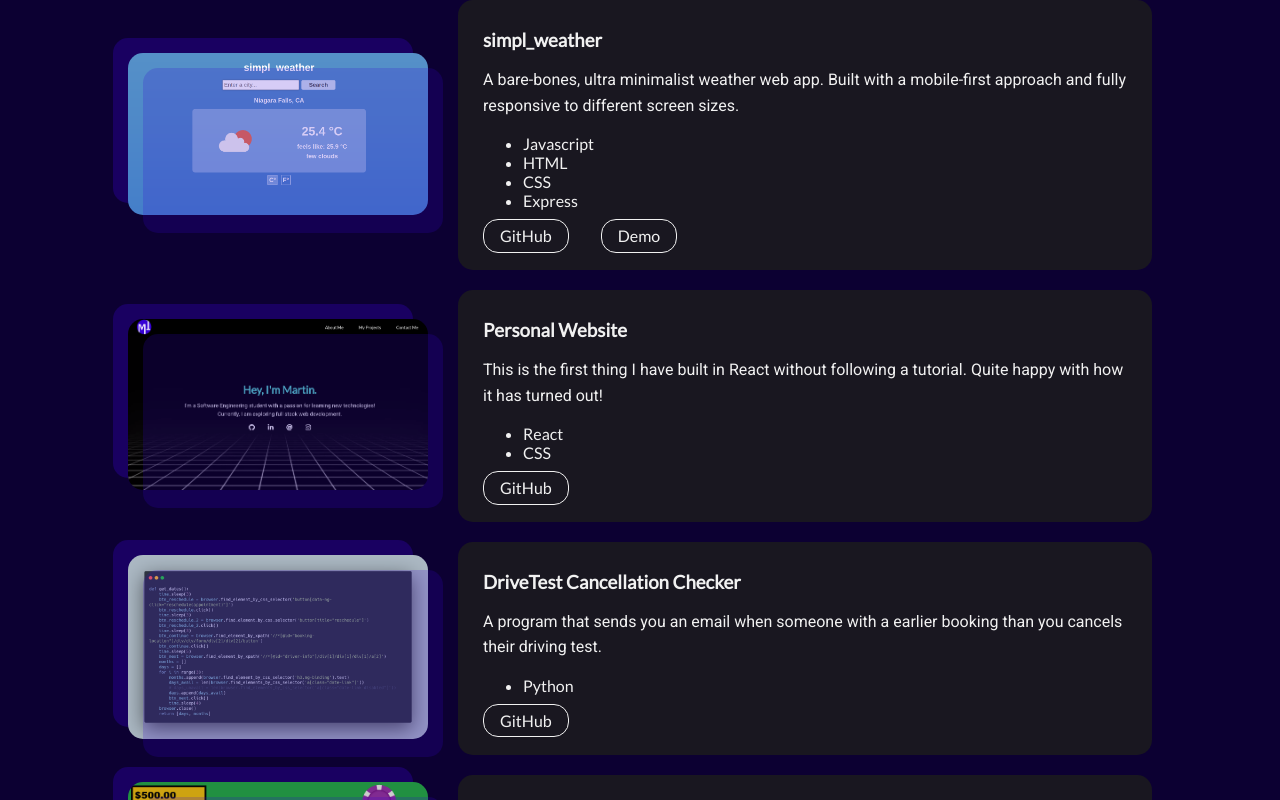
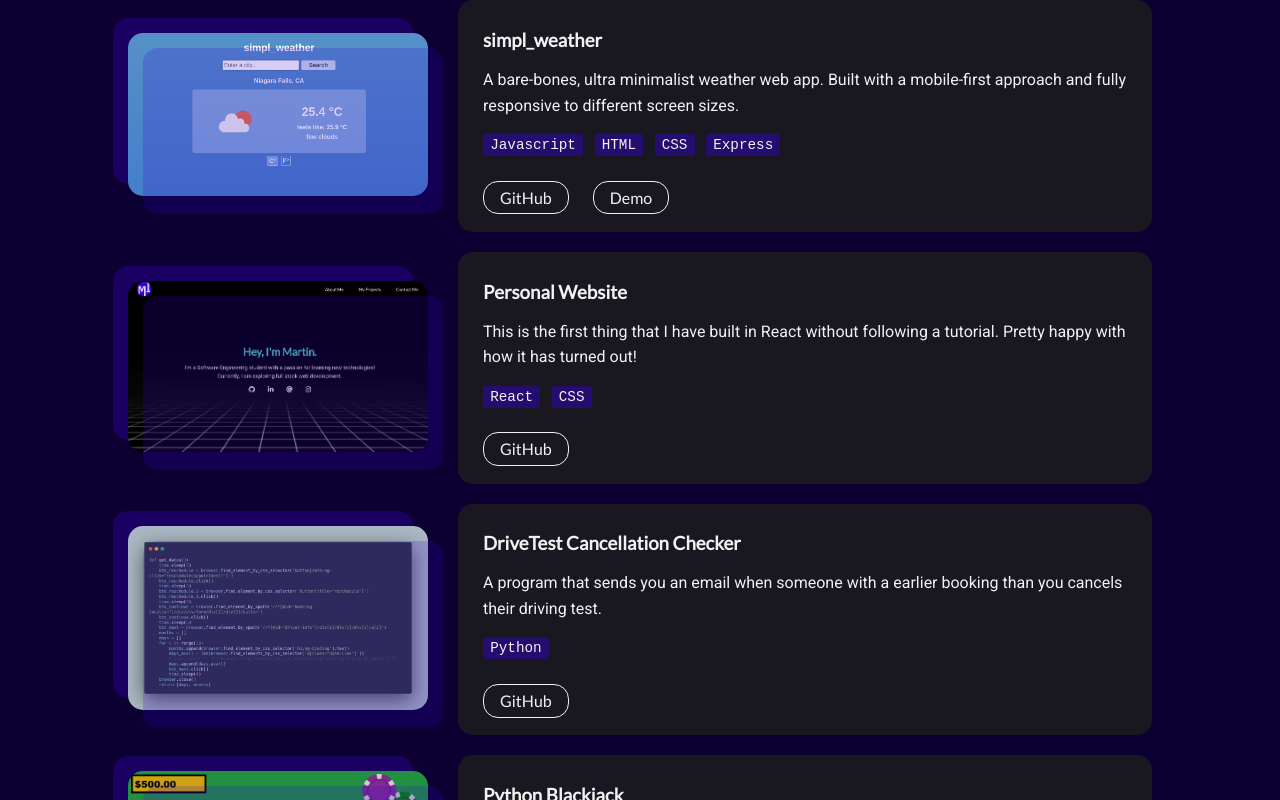
Before and after one commit to martinivnv/personal-site, a React (Create React App) app: page / in a window 1280 px wide. Shown: the part 1540-2340 px from the top of the page. Built offline with nearby package versions, Linux system fonts and the light colour scheme.

Commit message:
Add finishing touches

```diff
--- a/src/Project.css
+++ b/src/Project.css
@@ -22,11 +22,11 @@
 }
 
 .project-links {
-	margin-top: 1em;
+	margin-top: 2em;
 }
 
 .project-button {
-	margin-right: 2em;
+	margin-right: 1.5em;
 	padding: 0.4em 1em;
 	border: 1px solid #f1f1f1;
 	border-radius: 15px;
@@ -37,3 +37,19 @@
 	background-color: #f1f1f142;
 	color: #f1f1f1;
 }
+
+.project-stack {
+	display: flex;
+	list-style-type: none;
+	margin: 0px;
+	padding-left: 0px;
+	font-family: monospace;
+	font-size: 1.1em;
+}
+
+.project-stack > li {
+	margin-right: 0.8em;
+	padding: 0.2em 0.5em;
+	background-color: #3500d370;
+	border-radius: 0.2em;
+}
--- a/src/Projects.js
+++ b/src/Projects.js
@@ -18,7 +18,7 @@ const Projects = () => {
 		},
 		{
 			name: "Personal Website",
-			desc: "This is the first thing I have built in React without following a tutorial. Quite happy with how it has turned out!",
+			desc: "This is the first thing that I have built in React without following a tutorial. Pretty happy with how it has turned out!",
 			stack: ["React", "CSS"],
 			github: "https://github.com/martinivnv/personal-site",
 			demo: "",
```
